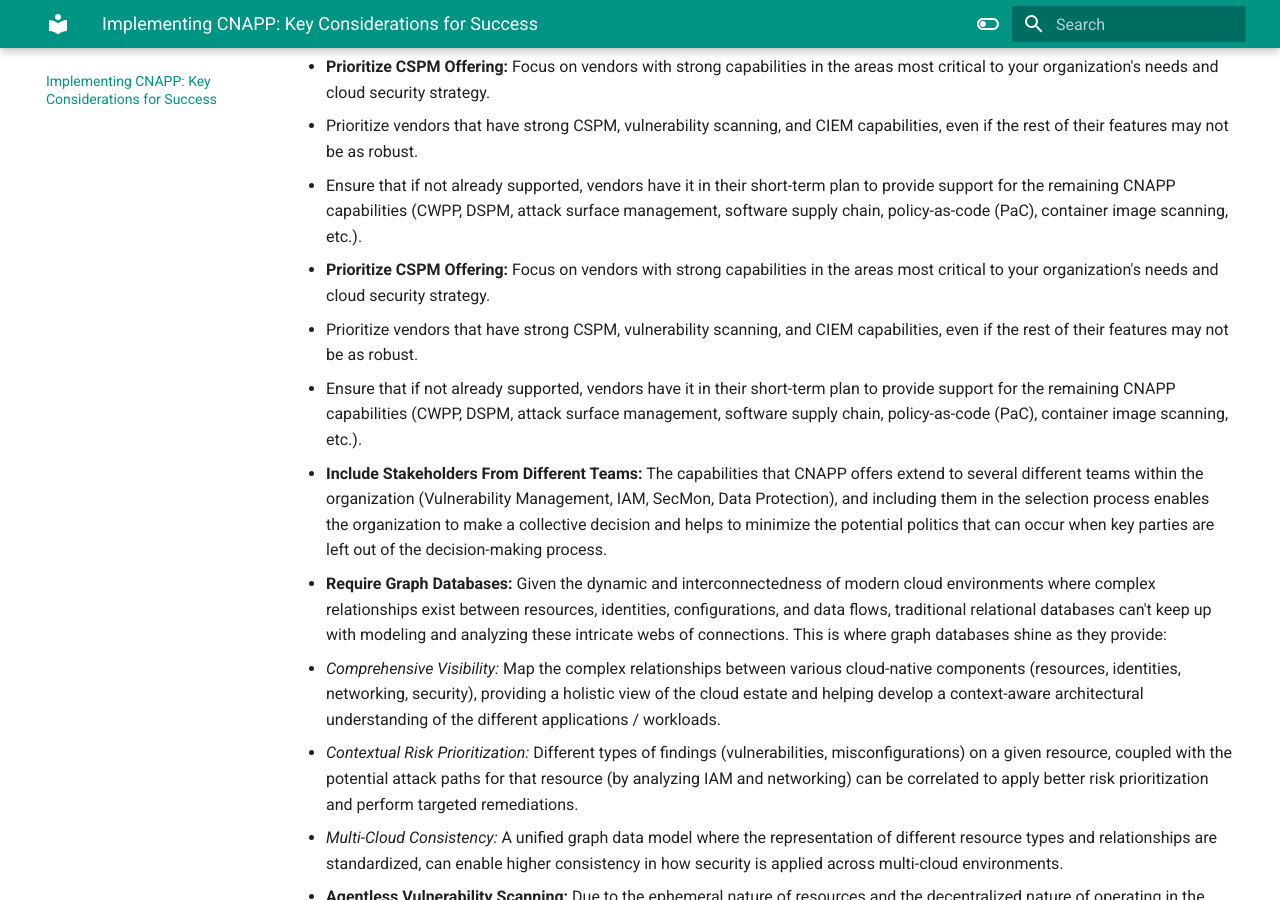
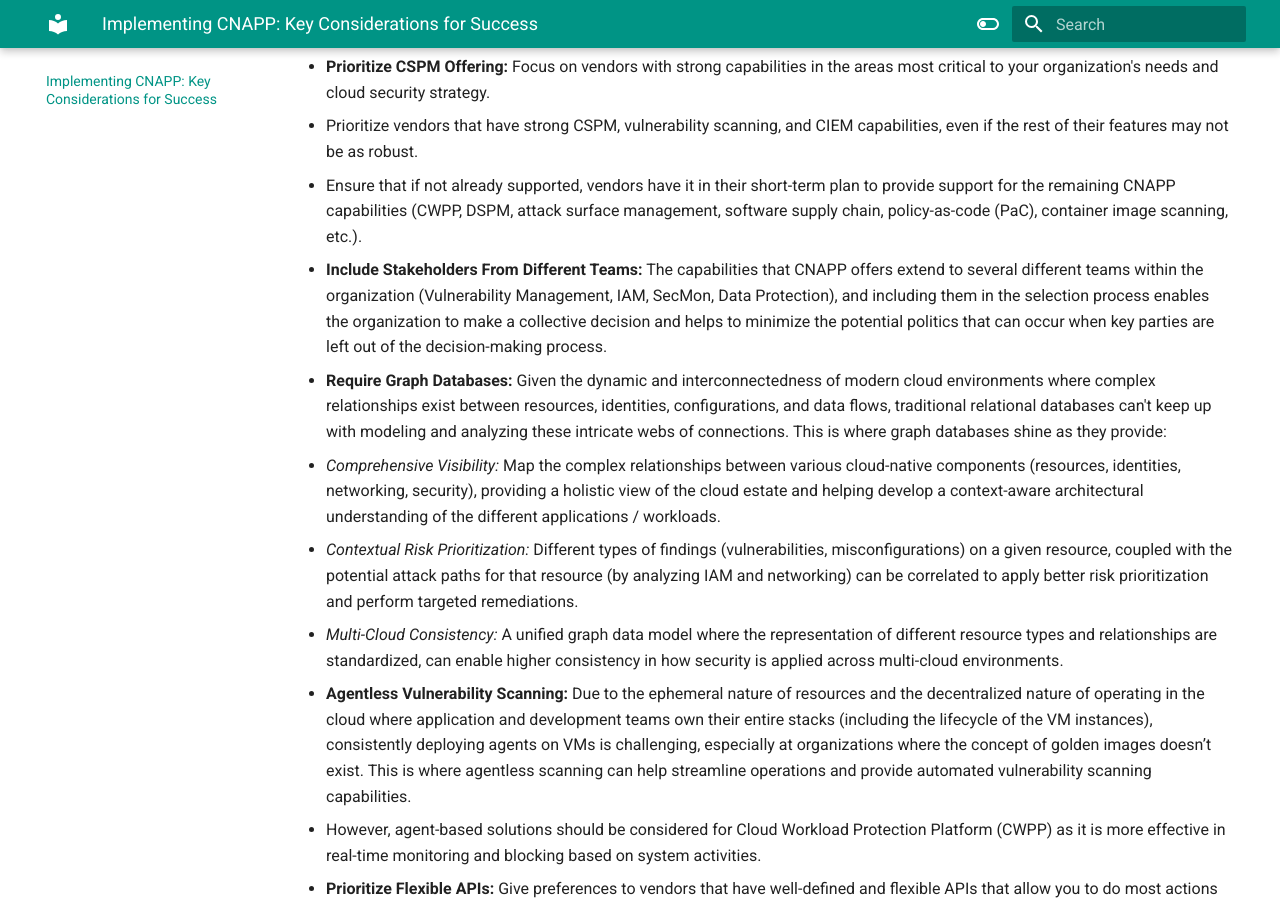
Before and after one commit to naman16/naman-sogani.github.io, an MkDocs documentation site: the page built from docs/index.md, in a window 1280 px wide and 900 px high, scrolled down 1178 px. Built offline with MkDocs 1.6.1 and Material for MkDocs 9.7.7, drawn with Linux system fonts in a browser that asks for light colours.

Commit message:
Update index.md

```diff
--- a/docs/index.md
+++ b/docs/index.md
@@ -25,11 +25,6 @@ Below is an image from Gartner that provides a detailed view of the CNAPP capabi
 # Tool Selection Criteria
 
 When choosing a CNAPP solution, even though no vendor excels in all areas of CNAPP, I strongly advocate for a "best-of-suite" approach rather than assembling multiple "best-of-breed" tools. It is operationally easier to roll out across the organization, reduces the complexity associated with maintaining and managing various tools, and provides unified visibility across the different types of findings as it eliminates the need to correlate data from disparate tools. When evaluating CNAPP solutions, consider the following:
-
-- **Prioritize CSPM Offering:** Focus on vendors with strong capabilities in the areas most critical to your organization's needs and cloud security strategy.
-  - Prioritize vendors that have strong CSPM, vulnerability scanning, and CIEM capabilities, even if the rest of their features may not be as robust.
-  - Ensure that if not already supported, vendors have it in their short-term plan to provide support for the remaining CNAPP capabilities (CWPP, DSPM, attack surface management, software supply chain, policy-as-code (PaC), container image scanning, etc.).
-
 
 * **Prioritize CSPM Offering:** Focus on vendors with strong capabilities in the areas most critical to your organization's needs and cloud security strategy.
   * Prioritize vendors that have strong CSPM, vulnerability scanning, and CIEM capabilities, even if the rest of their features may not be as robust.
```
